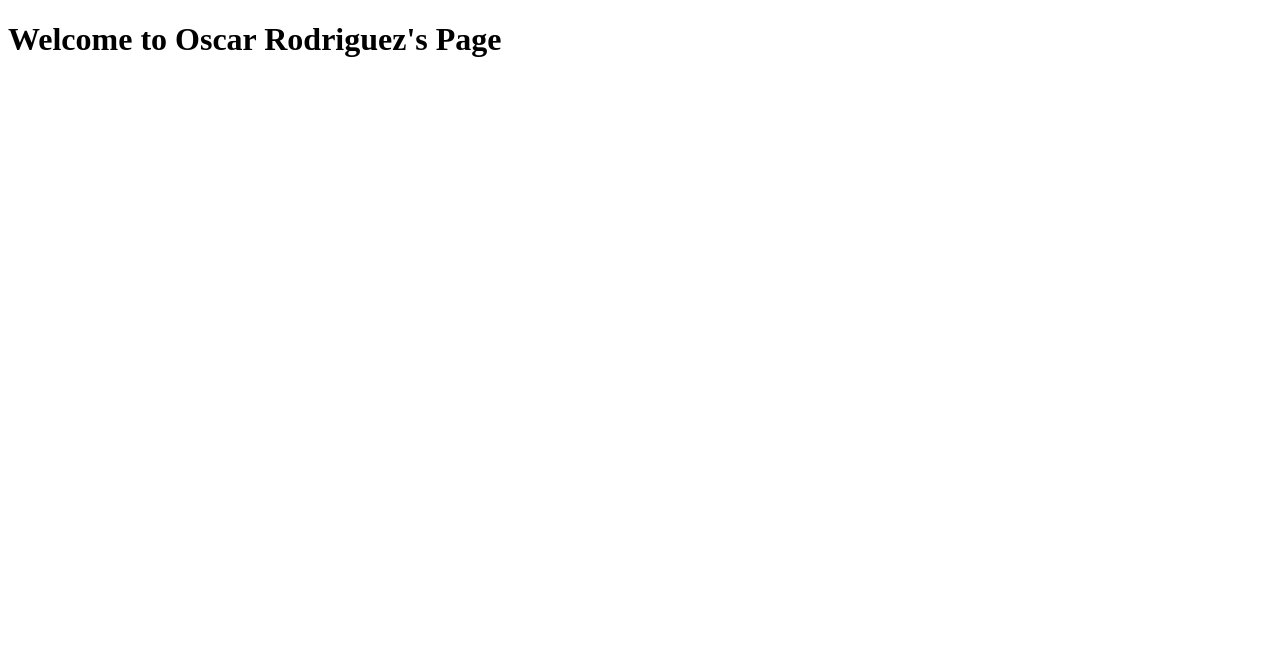
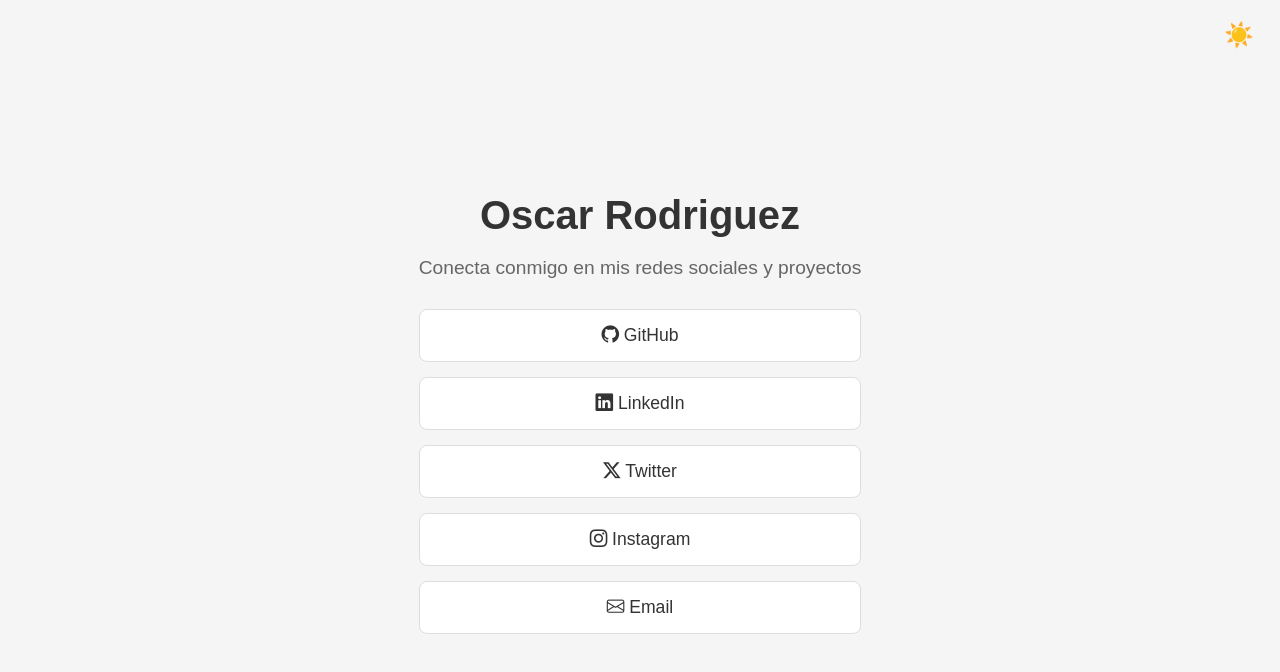
Before and after one commit to AndresKenji/AndresKenji, a plain HTML site: page docs/index.html in a window 1280 px wide. Drawn offline with nearby package versions, Linux system fonts and the light colour scheme.

Commit message:
Add theme toggle functionality and enhance personal webpage layout

```diff
--- /dev/null
+++ b/docs/assets/script.js
@@ -0,0 +1,19 @@
+const toggleButton = document.getElementById('theme-toggle');
+const body = document.body;
+
+// Verificar si hay un tema guardado en localStorage
+const savedTheme = localStorage.getItem('theme');
+if (savedTheme === 'dark') {
+    body.classList.add('dark');
+    toggleButton.textContent = '🌙';
+} else {
+    toggleButton.textContent = '☀️';
+}
+
+// Función para alternar tema
+toggleButton.addEventListener('click', () => {
+    body.classList.toggle('dark');
+    const isDark = body.classList.contains('dark');
+    toggleButton.textContent = isDark ? '🌙' : '☀️';
+    localStorage.setItem('theme', isDark ? 'dark' : 'light');
+});
--- /dev/null
+++ b/docs/assets/styles.css
@@ -0,0 +1,80 @@
+@import url("https://cdn.jsdelivr.net/npm/bootstrap-icons@1.13.1/font/bootstrap-icons.min.css");
+:root {
+    --bg-color: #f5f5f5;
+    --text-color: #333;
+    --secondary-text: #666;
+    --link-bg: #fff;
+    --link-border: #ddd;
+    --link-hover-bg: #e9e9e9;
+    --link-hover-border: #bbb;
+}
+body.dark {
+    --bg-color: #1a1a1a;
+    --text-color: #e0e0e0;
+    --secondary-text: #aaa;
+    --link-bg: #2a2a2a;
+    --link-border: #444;
+    --link-hover-bg: #3a3a3a;
+    --link-hover-border: #555;
+}
+body {
+    font-family: Arial, sans-serif;
+    background-color: var(--bg-color);
+    color: var(--text-color);
+    margin: 0;
+    padding: 0;
+    display: flex;
+    flex-direction: column;
+    align-items: center;
+    justify-content: center;
+    min-height: 100vh;
+    transition: background-color 0.3s, color 0.3s;
+}
+.theme-toggle {
+    position: absolute;
+    top: 20px;
+    right: 20px;
+    background: none;
+    border: none;
+    font-size: 1.5em;
+    cursor: pointer;
+    color: var(--text-color);
+    transition: color 0.3s;
+}
+.theme-toggle:hover {
+    color: var(--secondary-text);
+}
+.container {
+    max-width: 600px;
+    padding: 20px;
+    text-align: center;
+}
+h1 {
+    font-size: 2.5em;
+    margin-bottom: 10px;
+}
+p {
+    font-size: 1.2em;
+    margin-bottom: 30px;
+    color: var(--secondary-text);
+}
+.links {
+    display: flex;
+    flex-direction: column;
+    gap: 15px;
+}
+.link {
+    display: block;
+    background-color: var(--link-bg);
+    border: 1px solid var(--link-border);
+    border-radius: 8px;
+    padding: 15px;
+    text-decoration: none;
+    color: var(--text-color);
+    font-size: 1.1em;
+    transition: background-color 0.3s, border-color 0.3s;
+}
+.link:hover {
+    background-color: var(--link-hover-bg);
+    border-color: var(--link-hover-border);
+}
--- a/docs/index.html
+++ b/docs/index.html
@@ -1,12 +1,39 @@
 <!DOCTYPE html>
-<html lang="en">
+<html lang="es">
 <head>
     <meta charset="UTF-8">
     <meta name="viewport" content="width=device-width, initial-scale=1.0">
-    <title>Oscar Rodriguez</title>
+    <title>Oscar Rodriguez - Linktree</title>
+    <link rel="stylesheet" href="assets/styles.css">
 </head>
 <body>
-    <h1>Welcome to Oscar Rodriguez's Page</h1>
+    <button class="theme-toggle"
+        id="theme-toggle"
+        title="Cambiar tema"
+        >☀️
+    </button>
+    <div class="container">
+        <h1>Oscar Rodriguez</h1>
+        <p>Conecta conmigo en mis redes sociales y proyectos</p>
+        <div class="links">
+            <a href="https://github.com/AndresKenji" class="link">
+                <i class="bi bi-github"></i> GitHub
+            </a>
+            <a href="https://linkedin.com/in/oarf" class="link">
+                <i class="bi bi-linkedin"></i> LinkedIn
+            </a>
+            <a href="https://x.com/Kenji_Andres" class="link">
+                <i class="bi bi-twitter-x"></i> Twitter
+            </a>
+            <a href="https://www.instagram.com/kenji_andres/" class="link">
+                <i class="bi bi-instagram"></i> Instagram
+            </a>
+            <a href="mailto:andres.kenji@outlook.com" class="link">
+                <i class="bi bi-envelope"></i> Email
+            </a>
 
+        </div>
+    </div>
+    <script src="assets/script.js"></script>
 </body>
 </html>
```
Also changed, not shown: 1 other file.
